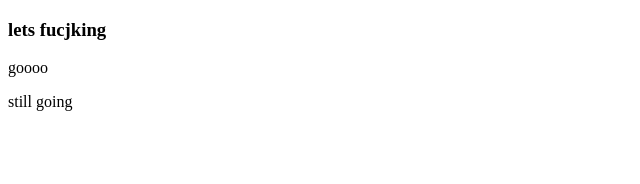
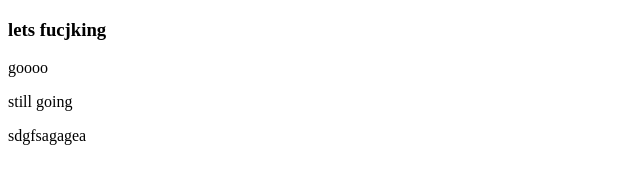
Before and after one commit to Lucidifier/testrepo, a plain HTML site: page index.html in a window 1280 px wide. Shown: the whole page, without its empty margins (0-640 px from the left). Drawn offline with Linux system fonts and the light colour scheme.

Commit message:
added a nonsensical paragraph

```diff
--- a/index.html
+++ b/index.html
@@ -8,5 +8,6 @@
         <h3>lets fucjking</h3>
         <p>goooo</p>
         <p>still going</p>
+        <p>sdgfsagagea</p>
     </body>
 </html>
```
